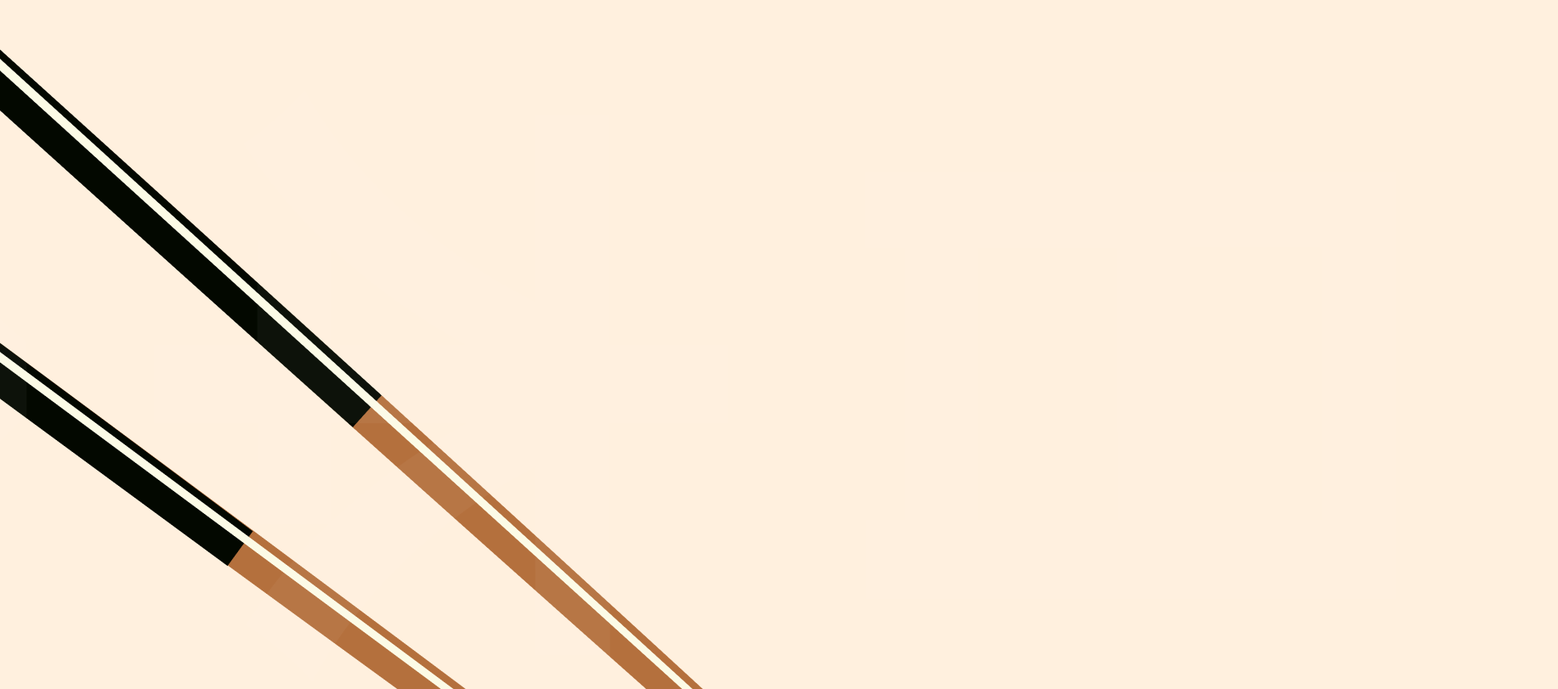
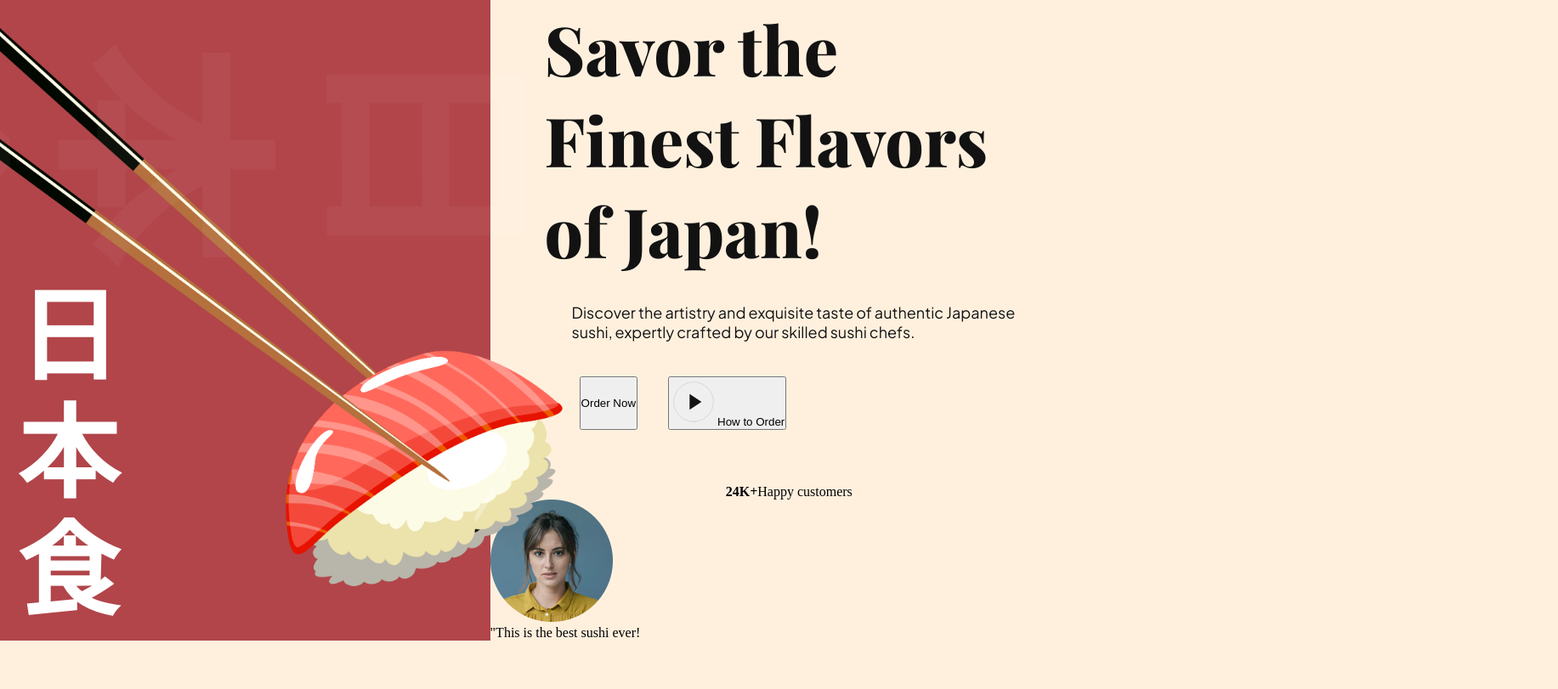
Before and after one commit to BlakeACollins/Sushi-World, a website built with Vite: page index.html in a window 1280 px wide. Shown: the part 133-944 px from the top of the page at 85% size, 1833 px wide, since content can reach past the window. After the commit the page ends 887 px from the top, so only its background shows below. Built offline with nearby package versions, Linux system fonts and the light colour scheme.

Commit message:
Add files via upload

```diff
--- /dev/null
+++ b/css/sections/hero.css
@@ -0,0 +1,66 @@
+.hero{
+    display: flex;
+    min-height: calc(100vh - 74px);
+    overflow: hidden;
+}
+.hero-image{
+    display: flex;
+    flex-direction: column;
+    flex: 1;
+    position: relative;
+    z-index: 5;
+}
+.hero-image img{
+    width: 120%;
+    height: 100%;
+    object-fit: contain;
+}
+.hero-image__overlay{
+    position: absolute;
+    inset: 0;
+    width: 100%;
+    background-color: var(--primary-color);
+    z-index: -1;
+}
+.hero-image h2{
+    position: absolute;
+    bottom: 0;
+    padding: 20px;
+    font-family: var(--playfair-display);
+    font-weight: 700;
+    font-size: 120px;
+    line-height: 138px;
+    color: #fff;
+}
+ .hero-content{
+    display: flex;
+    flex: 1.22;
+    justify-content: space-between;
+    flex-direction: column;
+ }
+ .hero-content-info{
+    padding:64px;
+    display: flex;
+    flex: 1;
+    justify-content: center;
+    flex-direction: column;
+ }
+ .hero-content-info h1{
+    font-size: 80px;
+    font-weight: 800;
+    color: var(--secondary-color);
+    font-family: var(--playfair-display);
+ }
+ .hero-content-info p{
+    margin: 32px 0 0 32px;
+    font-family: var(--plus-jakarta-sans);
+    font-size: 18px;
+    font-weight: 400;
+    color: var(--secondary-color);
+ }
+ .hero-content___buttons{
+    margin: 41px 0 0 41px;
+    display: flex;
+    flex-wrap: wrap;
+    gap: 36px;
+ }
--- a/css/style.css
+++ b/css/style.css
@@ -3,8 +3,9 @@
 
 
 @import url("sections/header.css");
+
+@import url("sections/hero.css");
 /* other css file imports
-@import url("sections/hero.css");
 @import url("sections/about.css");
 @import url("sections/popular.css");
 @import url("sections/trending.css");
--- a/index.html
+++ b/index.html
@@ -52,8 +52,30 @@
       本 <br />
       食
     </h2>
-    <div class="hero-imgahe__overlay">
+    <div class="hero-image__overlay"></div>
+  </div>
 
+  <div class="hero-content">
+    <div class="hero-content-info">
+      <h1>Savor the Finest Flavors of Japan!</h1>
+      <p> Discover the artistry and exquisite taste of authentic Japanese sushi, expertly crafted by our skilled sushi chefs.</p>
+      <div class="hero-content___buttons">
+        <button class="hero-content__order-button">Order Now</button>
+        <button class="hero-content__play-button">
+          <img src="assets/play-circle.svg" alt="">How to Order
+        </button>
+      </div>
+    </div>
+
+    <div class="hero-content__testimonial">
+      <div class="hero-content_customer flex-center">
+        <h4>24<span>K+</span></h4>
+        <p>Happy customers</p>
+      </div>
+      <div class="hero-content__review">
+        <img src="assets/user.png" alt="" />
+        <p>"This is the best sushi ever!</p>
+      </div>
     </div>
   </div>
  </section>
```
